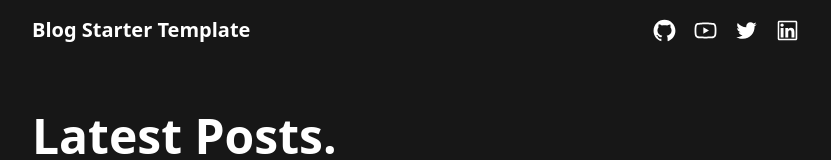
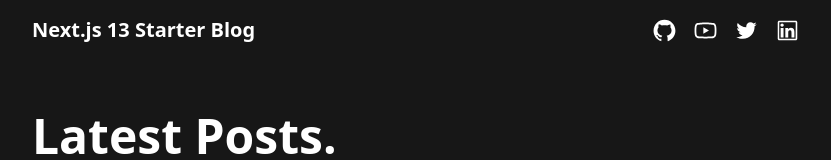
Before and after one commit to hqasmei/nextjs13.2-blog, a Next.js app: page / in a window 1280 px wide. Shown: the top 160 px of the page, without its empty margins (224-1055 px from the left). Built offline with nearby package versions, Linux system fonts and the light colour scheme.

Commit message:
Updated logo name and browser title

```diff
--- a/app/page.tsx
+++ b/app/page.tsx
@@ -5,7 +5,7 @@ import { getAllPostsMeta } from "../lib/mdx";
 import { HiOutlineArrowNarrowRight } from "react-icons/hi";
 
 export const metadata = {
-  title: "Blog",
+  title: "Next.js 13 | Starter Blog",
   description: "Generated by create next app",
 };
 
--- a/components/Navbar.tsx
+++ b/components/Navbar.tsx
@@ -10,12 +10,12 @@ const Navbar = () => {
         <div className="flex">
           <div className="hidden md:block">
             <Link className="text-xl font-bold hover:text-neutral-500" href="/">
-              Blog Starter Template
+              Next.js 13 Starter Blog
             </Link>
           </div>
           <div className="flex md:hidden">
             <Link className="text-xl font-bold hover:text-neutral-500" href="/">
-              BST
+              NSB
             </Link>
           </div>
         </div>
```
